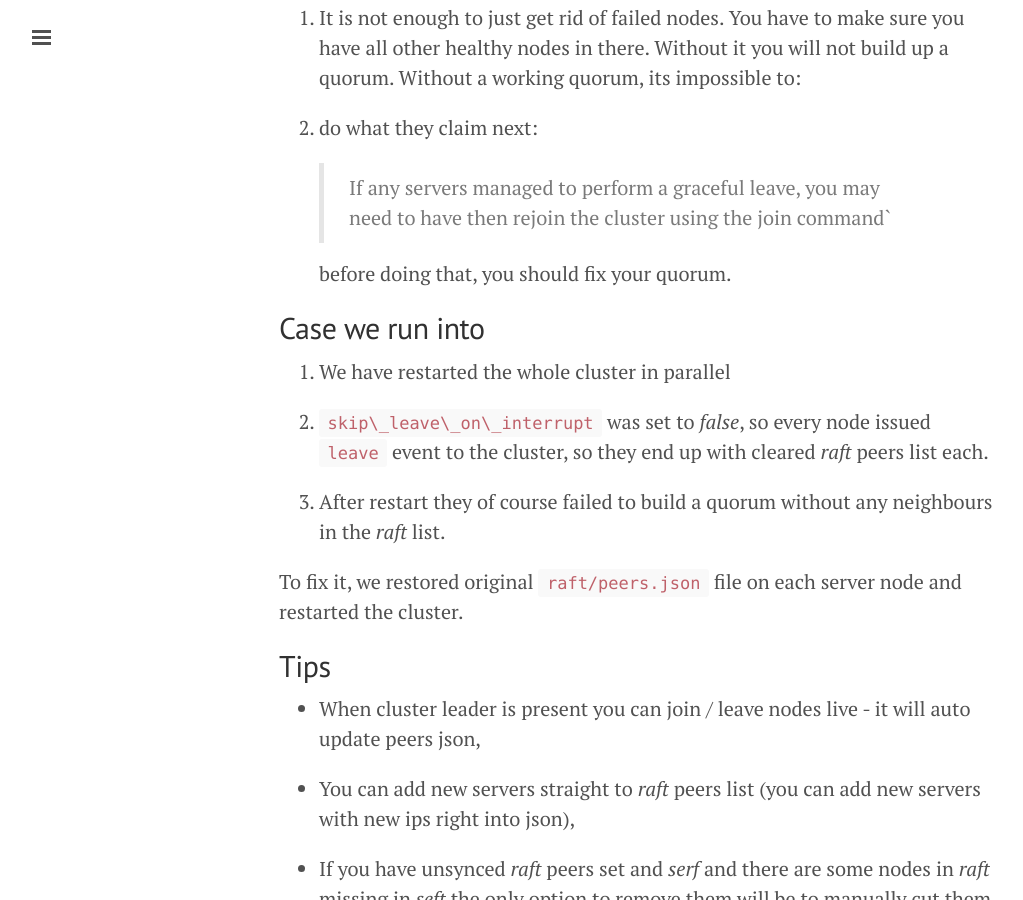
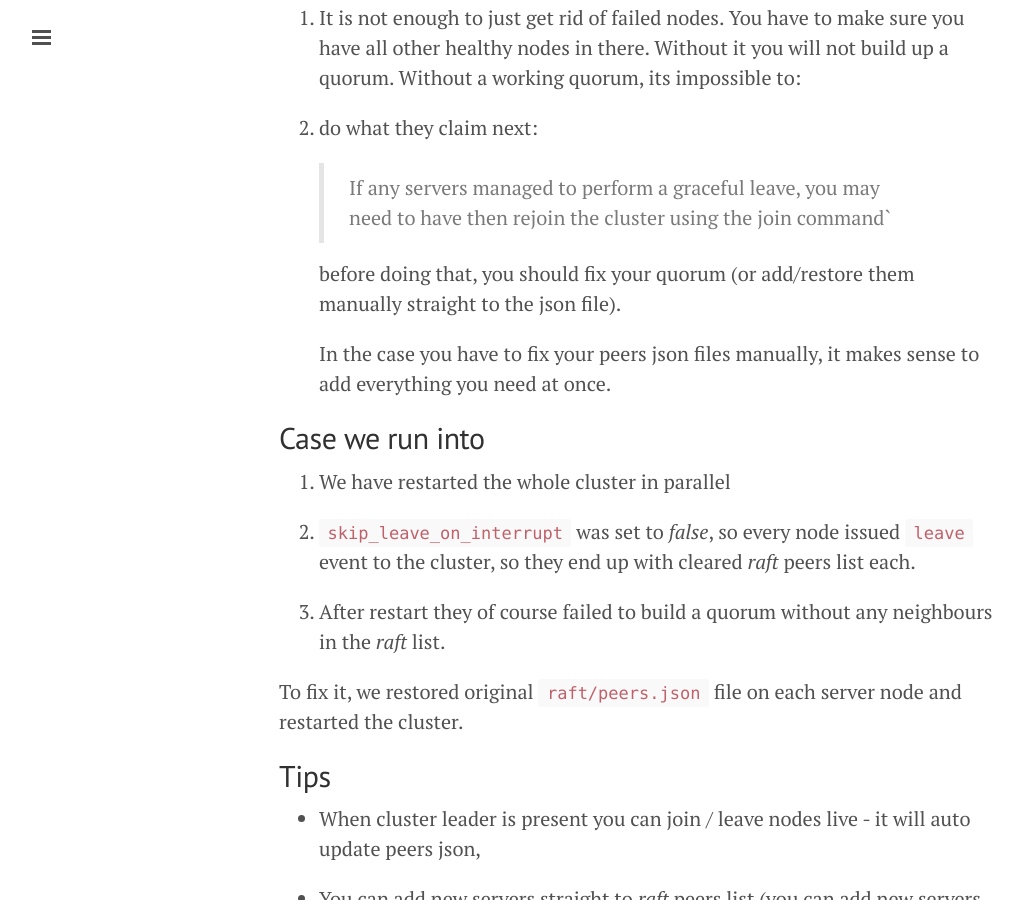
Before and after one commit to sitano/sitano.github.io, a Jekyll site: the page built from _posts/2015-10-06-abt-consul-outage.md, in a window 1280 px wide and 900 px high, scrolled down 6946 px. Shown: the whole window, without its empty margins (1-1024 px from the left). Built offline with Jekyll 4.4.1, drawn with Linux system fonts in a browser that asks for light colours; Markdown is read by kramdown in place of the engine named in the settings; comment, search, counter and statistics services are not loaded.

Commit message:
update about consul

```diff
--- a/_posts/2015-10-06-abt-consul-outage.md
+++ b/_posts/2015-10-06-abt-consul-outage.md
@@ -257,14 +257,18 @@ It missing some points in the part of manually fixing `raft/peers.json`.
     > If any servers managed to perform a graceful leave, you may need to have then
     > rejoin the cluster using the join command`
 
-    before doing that, you should fix your quorum.
+    before doing that, you should fix your quorum (or add/restore them manually
+    straight to the json file).
+
+    In the case you have to fix your peers json files manually, it makes sense to
+    add everything you need at once.
 
 Case we run into
 ----------------
 
 1. We have restarted the whole cluster in parallel
 
-2. `skip\_leave\_on\_interrupt` was set to _false_, so every node issued
+2. `skip_leave_on_interrupt` was set to _false_, so every node issued
    `leave` event to the cluster, so they end up with cleared _raft_ peers list each.
 
 3. After restart they of course failed to build a quorum without any neighbours
```
